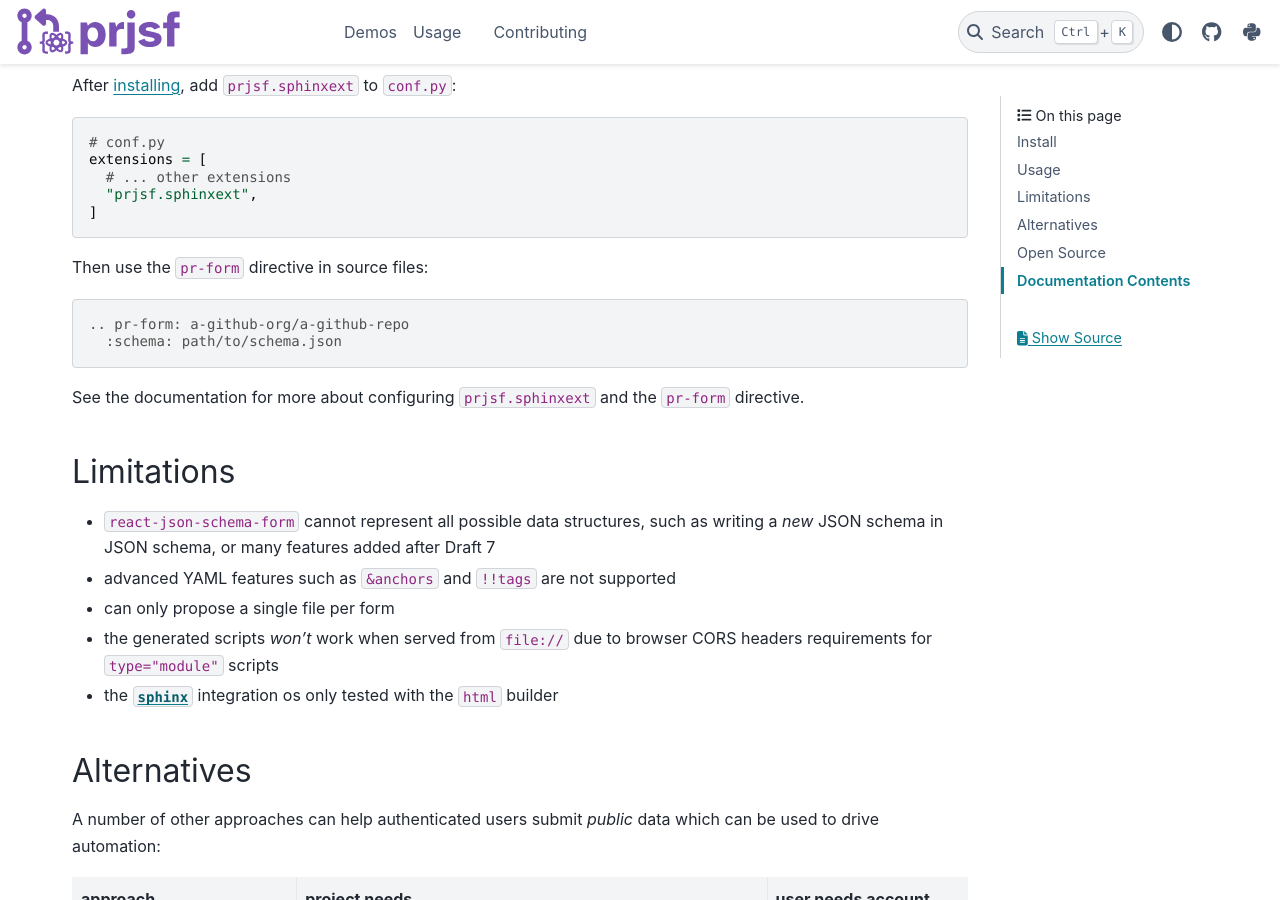
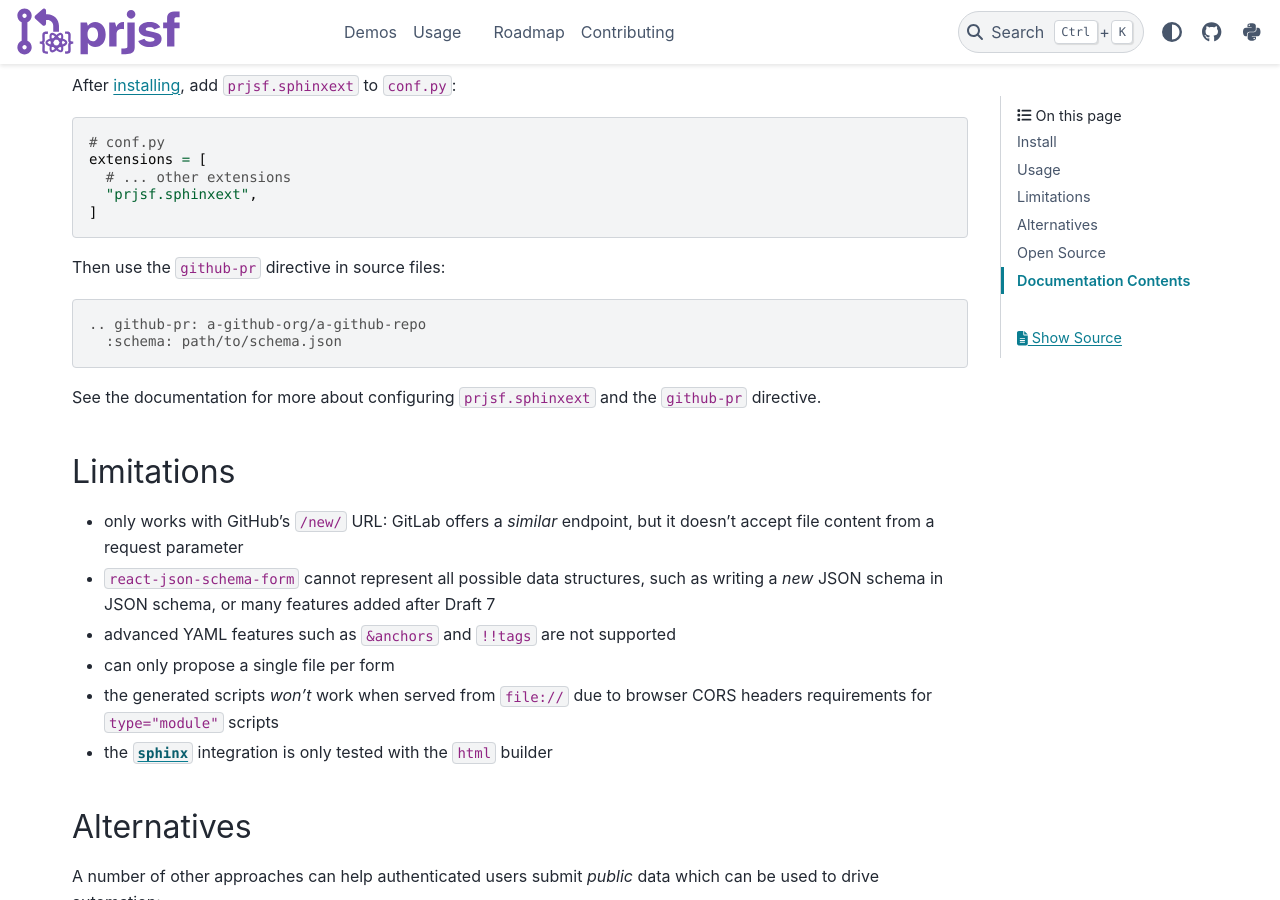
Before and after one commit to deathbeds/urljsf, a Sphinx documentation site: the page built from docs/index.md, in a window 1280 px wide and 900 px high, scrolled down 1954 px. Built offline with Sphinx 7.4.7 and the PyData theme 0.15.4, drawn with Linux system fonts in a browser that asks for light colours; some of the changed text lies outside the part shown.

Commit message:
hash outputs

````diff
--- a/README.md
+++ b/README.md
@@ -22,7 +21,8 @@ When visiting a `prjsf`-built form, users:
   with...
   - ... a [user interface schema][ui-schema]
   - ... pre-filled data
-- click to propose a single file (`.json`, `.yaml`, or `.toml`) in a PR on a GitHub fork
+- click to propose a single file (`.json`, `.yaml`, or `.toml`) in a _pull request_ on a
+  GitHub fork (see [limitations](#limitations))
 - see automation on a branch the user owns
 - get automatic, actionable notifications of failures
 
@@ -96,25 +96,27 @@ extensions = [
 ]
 ```
 
-Then use the `pr-form` directive in source files:
+Then use the `github-pr` directive in source files:
 
 ```rst
-.. pr-form: a-github-org/a-github-repo
+.. github-pr: a-github-org/a-github-repo
   :schema: path/to/schema.json
 ```
 
-See the documentation for more about configuring `prjsf.sphinxext` and the `pr-form`
+See the documentation for more about configuring `prjsf.sphinxext` and the `github-pr`
 directive.
 
 ## Limitations
 
+- only works with GitHub's `/new/` URL: GitLab offers a _similar_ endpoint, but it
+  doesn't accept file content from a request parameter
 - `react-json-schema-form` cannot represent all possible data structures, such as
   writing a _new_ JSON schema in JSON schema, or many features added after Draft 7
 - advanced YAML features such as `&anchors` and `!!tags` are not supported
 - can only propose a single file per form
 - the generated scripts _won't_ work when served from `file://` due to browser CORS
   headers requirements for `type="module"` scripts
-- the [`sphinx`](#sphinx) integration os only tested with the `html` builder
+- the [`sphinx`](#sphinx) integration is only tested with the `html` builder
 
 ## Alternatives
 
--- a/docs/demos/iframe.md
+++ b/docs/demos/iframe.md
@@ -2,7 +2,7 @@
 
 > use an `iframe` to isolate a form, optionally with a `theme`.
 
-```{pr-form}
+```{github-pr}
 :schema:    ./simple.schema.json
 :github-branch:  not-a-branch
 :iframe: True
--- a/docs/demos/multiple.md
+++ b/docs/demos/multiple.md
@@ -2,7 +2,7 @@
 
 > one form
 
-```{pr-form} deathbeds/prjsf
+```{github-pr} deathbeds/prjsf
 :schema:    ./simple.schema.json
 :id-prefix: multiple-1
 :github-branch: not-a-branch
@@ -10,7 +10,7 @@
 
 > another form
 
-```{pr-form} deathbeds/prjsf
+```{github-pr} deathbeds/prjsf
 :schema:    ./simple.schema.json
 :id-prefix: multiple-2
 :github-branch: not-a-another-branch
--- a/docs/demos/python.md
+++ b/docs/demos/python.md
@@ -3,7 +3,7 @@
 > Use an importable [python module member](../use/advanced.md#python) as a schema. This
 > one extends `sys.path` in `conf.py` to define a schema dynamically.
 
-```{pr-form} deathbeds/prjsf
+```{github-pr} deathbeds/prjsf
 :py-schema: conf:PY_SCHEMA
 :github-branch: not-a-branch
 :id-prefix: python
--- a/docs/demos/simple.md
+++ b/docs/demos/simple.md
@@ -2,7 +2,7 @@
 
 > shows a single form. The `github-repo` is omitted, and defined in `conf.py`.
 
-```{pr-form}
+```{github-pr}
 :schema:    ./simple.schema.json
 :github-branch:  not-a-branch
 ```
--- a/docs/index.md
+++ b/docs/index.md
@@ -10,5 +10,6 @@
 demos/index
 use/index
 changelog
+roadmap
 contributing
 ```
````
Also changed, not shown: other parts of README.md (+2 -3 lines), ROADMAP.md (added, +13 -0 lines), docs/roadmap.md (added, +3 -0 lines), docs/use/sphinx.md (+5 -5 lines), 11 other files.
